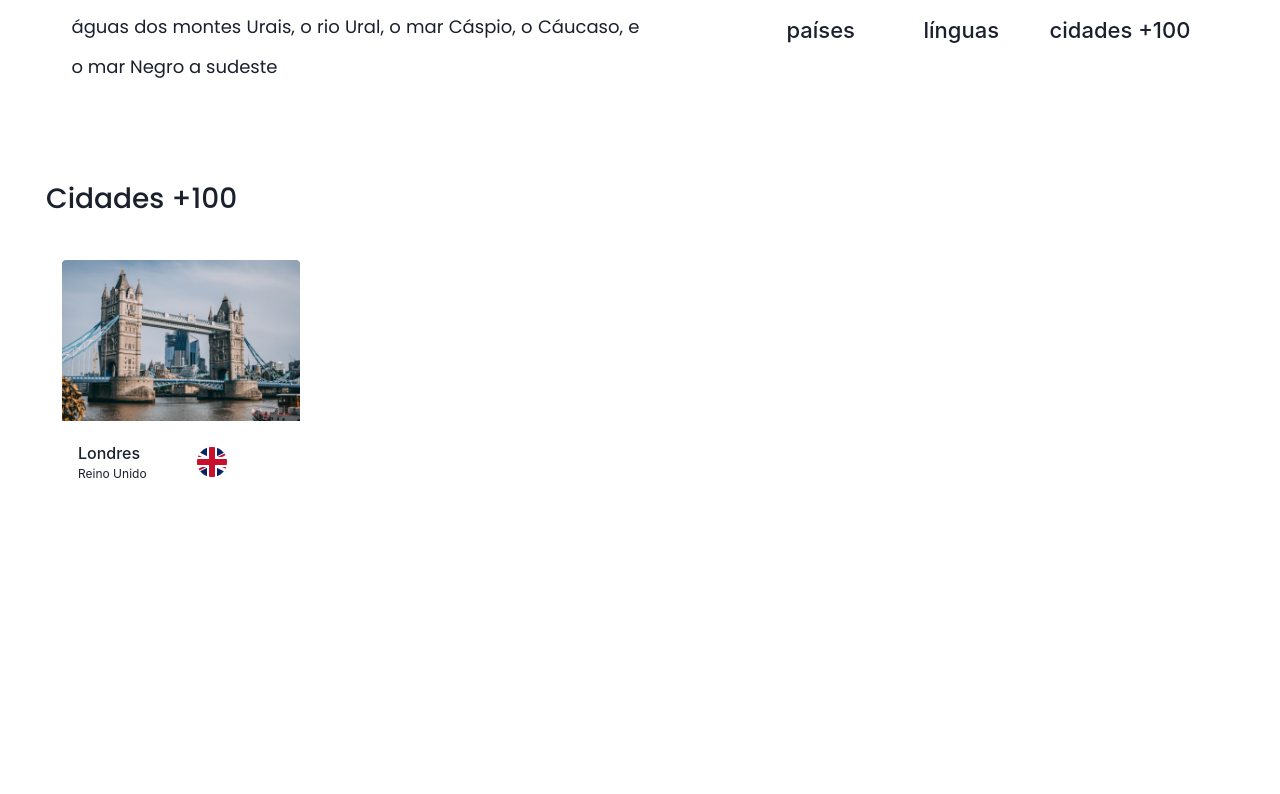
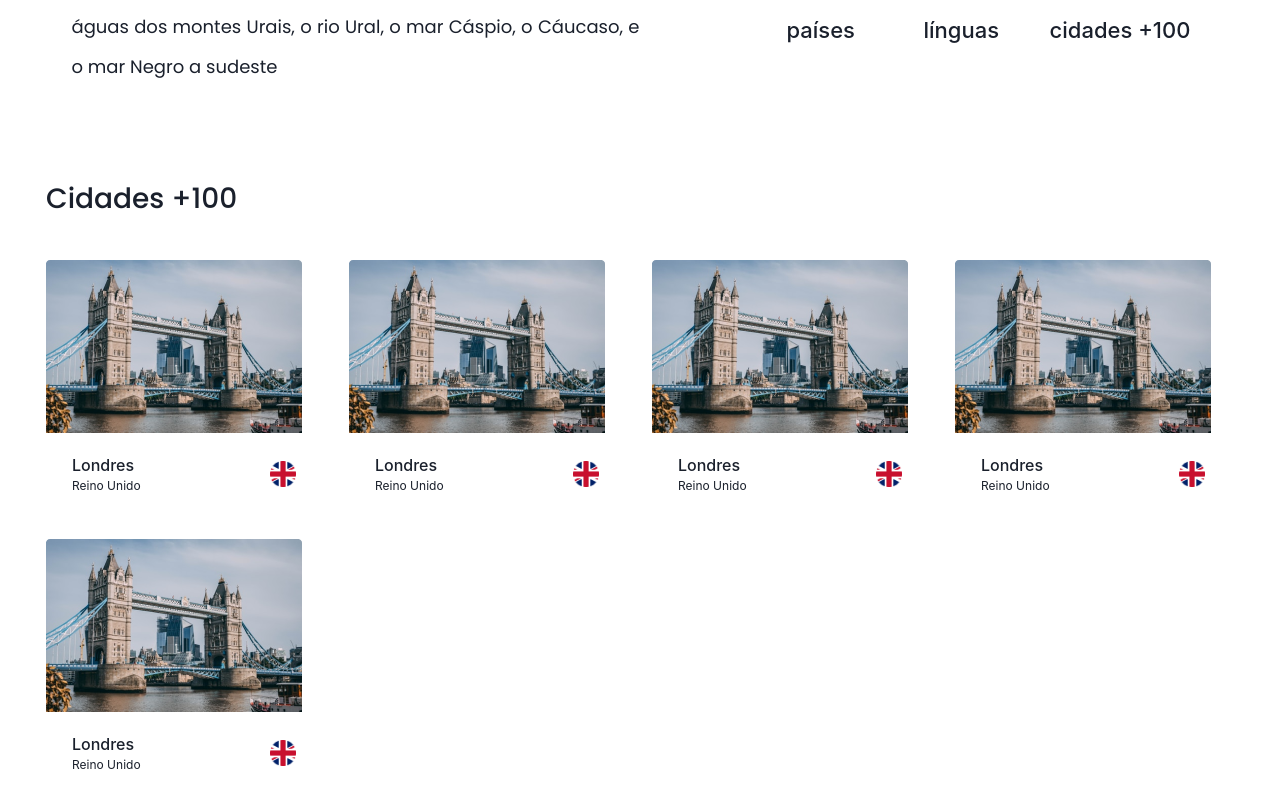
Before and after one commit to wakenedo/ignite-chapter4-challenge1, a Next.js app: page /Europe in a window 1280 px wide. Shown: the part 793-1587 px from the top of the page. Before the commit the page ends 1296 px from the top, so only its background shows below. Built offline with nearby package versions, Linux system fonts and the light colour scheme.

Commit message:
Styles Finished - Challenge Part 1

```diff
--- a/src/components/CountryImages/CityBadges/index.tsx
+++ b/src/components/CountryImages/CityBadges/index.tsx
@@ -5,37 +5,39 @@ export function CityBadges() {
         <Box
             maxWidth={270}
         >
-            <Container>
+            <Box>
                 <Image
                     marginBottom={5}
                     src="pictures/London.png" alt="London"
                 />
-            </Container>
-            <Container
+            </Box>
+            <Box
                 display="flex"
                 alignItems="center"
                 marginBottom={5}
-                width={270}
+                width={250}
             >
                 <Container>
                     <Text
                         fontSize={16}
                         fontWeight={500}
+                        marginLeft={2.5}
                     >
                         Londres
                     </Text>
                     <Text
                         fontSize={12}
+                        marginLeft={2.5}
                     >
                         Reino Unido
                     </Text>
                 </Container>
-                <Container>
+                <Box>
                     <Image
                         src="pictures/England.png" alt="flag"
                     />
-                </Container>
-            </Container>
+                </Box>
+            </Box>
         </Box>
     )
 }
--- a/src/components/CountryImages/index.tsx
+++ b/src/components/CountryImages/index.tsx
@@ -16,7 +16,15 @@ export function CountryImages() {
                 >
                     Cidades +100
                 </Text>
-                <Grid>
+                <Grid
+                templateColumns='repeat(4, 1fr)'
+                gap={6}
+
+                >
+                    <CityBadges/>
+                    <CityBadges/>
+                    <CityBadges/>
+                    <CityBadges/>
                     <CityBadges/>
                 </Grid>
 
--- a/src/components/TextBanner/index.tsx
+++ b/src/components/TextBanner/index.tsx
@@ -14,6 +14,7 @@ export function TextBanner() {
                 fontWeight={500}
                 textAlign='center'
                 marginTop={20}
+                color="#47585B"
                 >
                     Vamos nessa?
                     <br/>
```
Also changed, not shown: src/components/ContinentSlider/index.tsx (+4 -4 lines).
